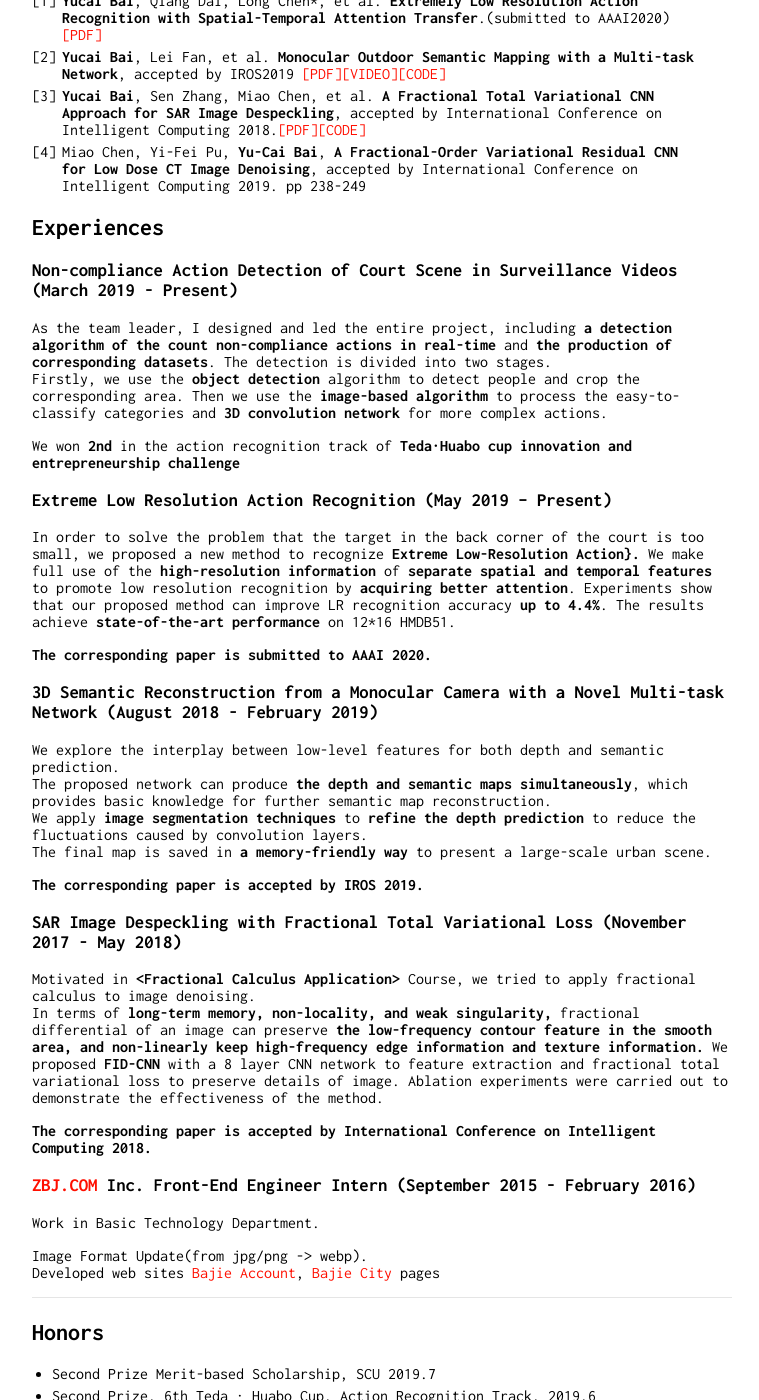
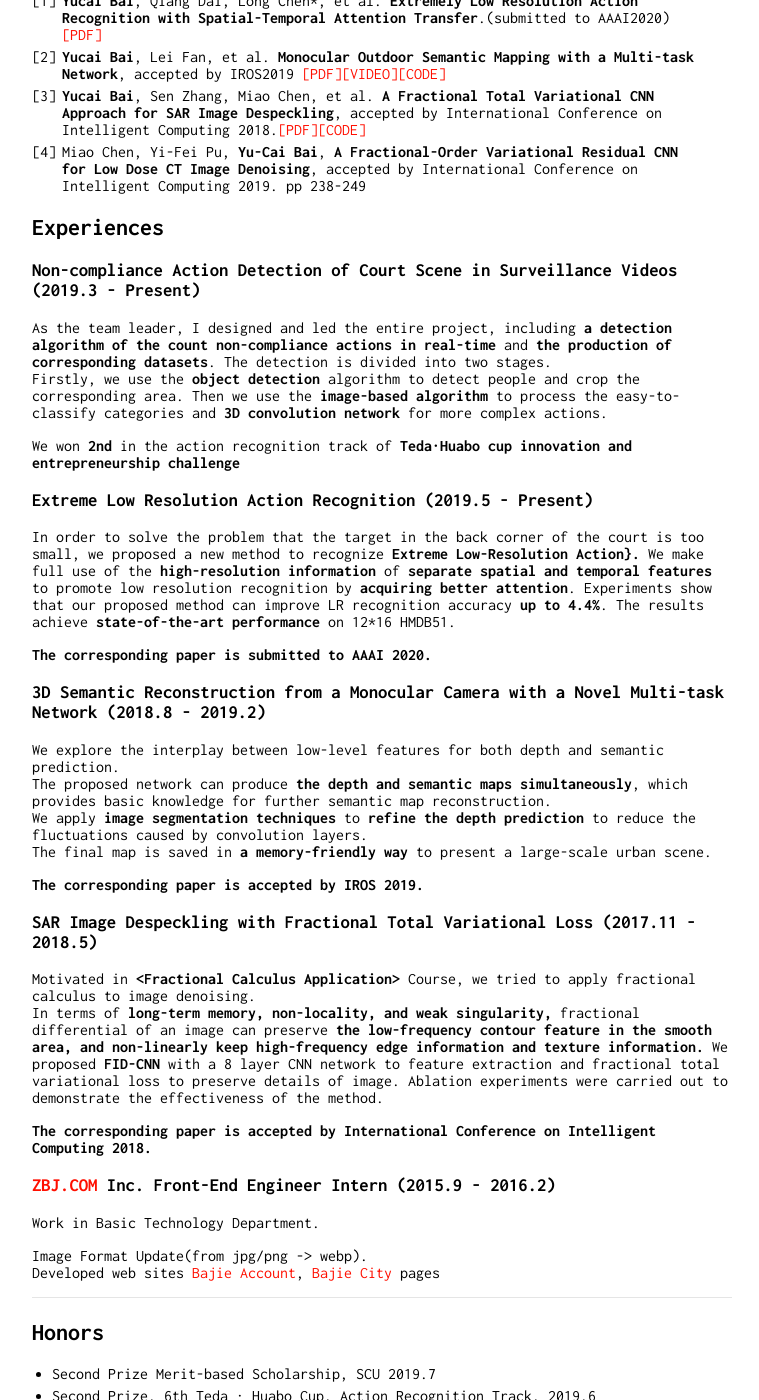
Before and after one commit to RaymondByc/raymondbyc-github.io, a Jekyll site: the page built from index.md, in a window 1280 px wide and 1400 px high, scrolled down 800 px. Shown: the whole window, without its empty margins (258-1017 px from the left). Built offline with Jekyll 4.4.1, drawn with Linux system fonts in a browser that asks for light colours; our own code applies the rules of GitHub Pages for plain Markdown files.

Commit message:
index update.

```diff
--- a/index.md
+++ b/index.md
@@ -38,7 +38,7 @@ GPA: 3.28 / 4.0
 
 ## Experiences
 
-### Non-compliance Action Detection of Court Scene in Surveillance Videos  (March 2019 - Present)
+### Non-compliance Action Detection of Court Scene in Surveillance Videos  (2019.3 - Present)
 As the team leader, I designed and led the entire project,  including  __a detection algorithm of the count non-compliance actions in real-time__ and __the production of corresponding datasets__.
 The detection is divided into two stages.
 Firstly, we use the __object detection__ algorithm to detect people and crop the corresponding area.
@@ -46,7 +46,7 @@ Then we use the __image-based algorithm__ to process the easy-to-classify catego
 
 We won __2nd__ in the action recognition track of __Teda·Huabo cup innovation and entrepreneurship challenge__
 
-### Extreme Low Resolution Action Recognition (May 2019 -- Present)
+### Extreme Low Resolution Action Recognition (2019.5 - Present)
 
 In order to solve the problem that the target in the back corner of the court is too small, we proposed a new method to recognize __Extreme Low-Resolution Action}.__
 We make full use of the __high-resolution information__ of __separate spatial and temporal features__ to promote low resolution recognition by __acquiring better attention__.
@@ -54,7 +54,7 @@ Experiments show that our proposed method can improve LR recognition accuracy __
 
 __The corresponding paper is submitted to AAAI 2020.__
 
-### 3D Semantic Reconstruction from a Monocular Camera with a Novel Multi-task Network (August 2018 - February 2019)
+### 3D Semantic Reconstruction from a Monocular Camera with a Novel Multi-task Network (2018.8 - 2019.2)
 We explore the interplay between low-level features for both depth and semantic prediction.
 The proposed network can produce __the depth and semantic maps simultaneously__, which provides basic knowledge for further semantic map reconstruction.
 We apply __image segmentation techniques__ to __refine the depth prediction__ to reduce the fluctuations caused by convolution layers.
@@ -62,7 +62,7 @@ The final map is saved in __a memory-friendly way__ to present a large-scale urb
 
 __The corresponding paper is accepted by IROS 2019.__
 
-### SAR Image Despeckling with Fractional Total Variational Loss (November 2017 - May 2018)
+### SAR Image Despeckling with Fractional Total Variational Loss (2017.11 - 2018.5)
 Motivated in __\<Fractional Calculus Application\>__ Course, we tried to apply fractional calculus to image denoising.
 In terms of __long-term memory, non-locality, and weak singularity,__ fractional differential of an image can preserve __the low-frequency contour feature in the smooth area,
 and non-linearly keep high-frequency edge information and texture information.__
@@ -71,7 +71,7 @@ Ablation experiments were carried out to demonstrate the effectiveness of the me
 
 __The corresponding paper is accepted by International Conference on Intelligent Computing 2018.__
 
-### [ZBJ.COM](https://zbj.com) Inc.   Front-End Engineer Intern (September 2015 - February 2016)
+### [ZBJ.COM](https://zbj.com) Inc.   Front-End Engineer Intern (2015.9 - 2016.2)
 
 
 Work in Basic Technology Department.
```
